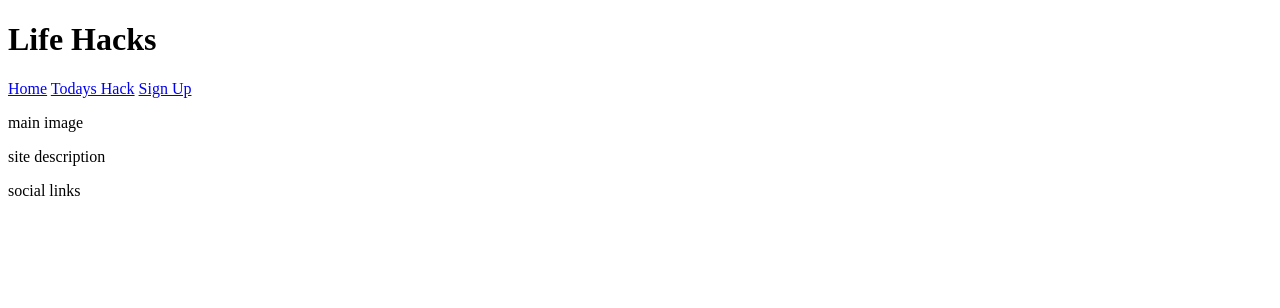
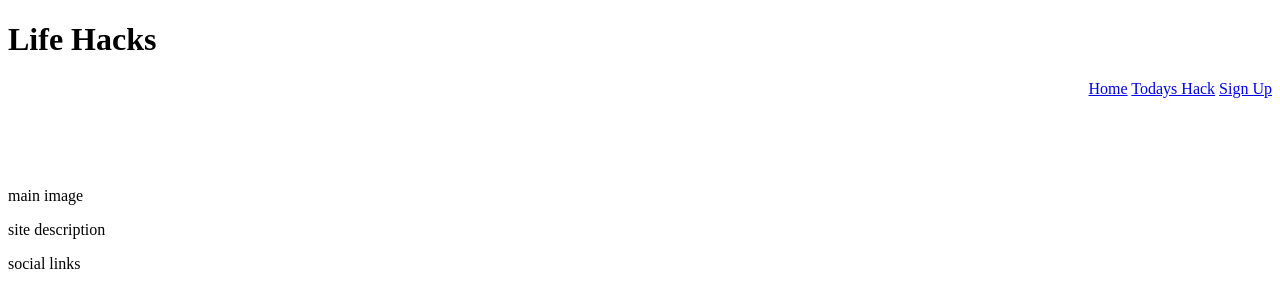
Before and after one commit to DerekMor/Lifehacks, a plain HTML site: page index.html in a window 1280 px wide. Drawn offline with Linux system fonts and the light colour scheme.

Commit message:
Add styles.css to assets folder and link to index.html

```diff
--- /dev/null
+++ b/assets/css/styles.css
@@ -0,0 +1,7 @@
+header {
+    height: 150px;
+}
+
+nav {
+    float: right;
+}
--- a/index.html
+++ b/index.html
@@ -4,6 +4,7 @@
     <meta charset="UTF-8">
     <meta http-equiv="X-UA-Compatible" content="IE=edge">
     <meta name="viewport" content="width=device-width, initial-scale=1.0">
+    <link rel="stylesheet" href="assets/css/styles.css">
     <title>Daily Life Hacks</title>
 </head>
 <header>
```
